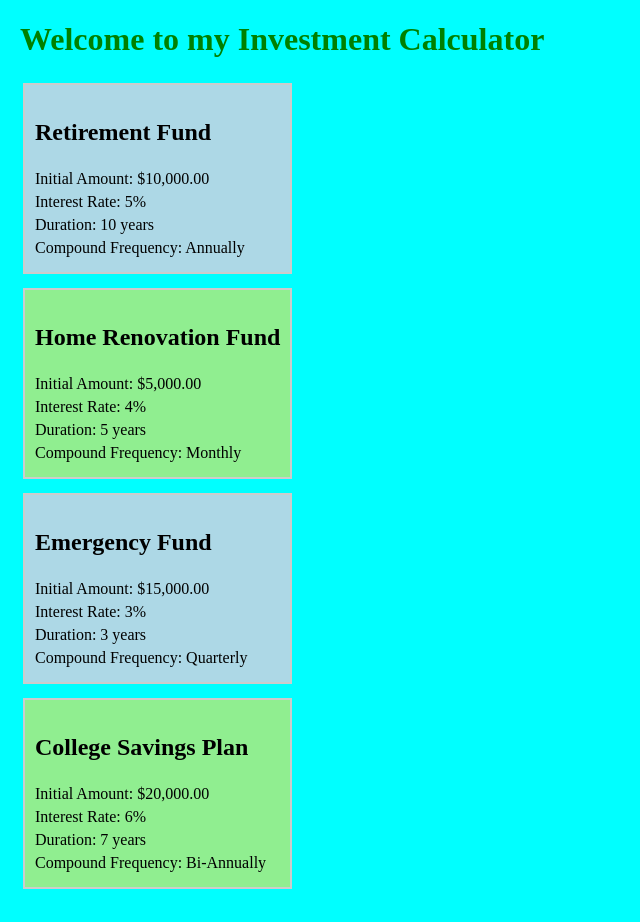
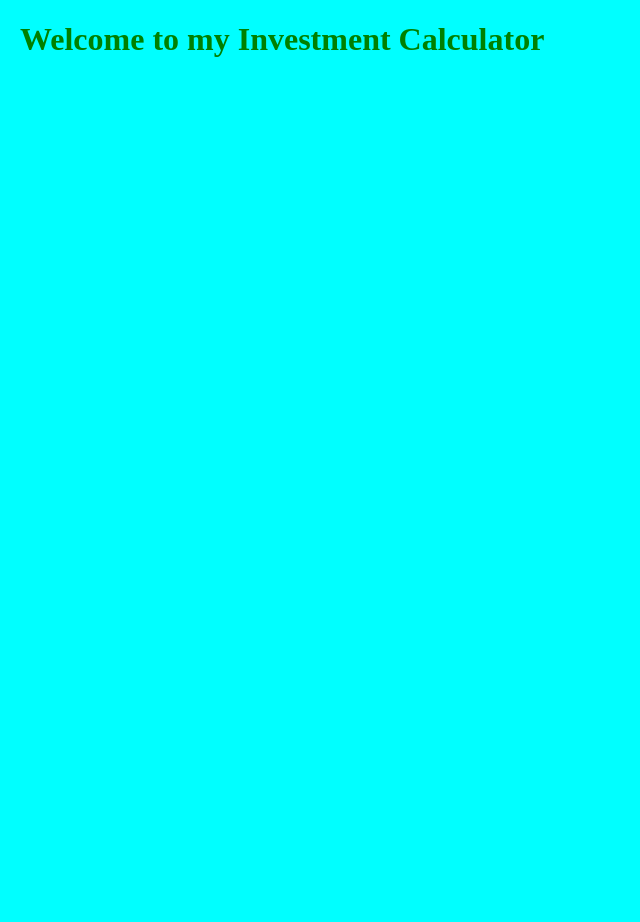
Before and after one commit to DariaDeriagina/-Daria-_-Deriagina-_Learning_Angular, an Angular app in the folder Daria_Deriagina_Learning_Angular/: page / in a window 1280 px wide. Shown: the whole page, without its empty margins (0-640 px from the left). After the commit the page ends 800 px from the top, so only its background shows below. Built offline with nearby package versions, Linux system fonts and the light colour scheme.

Commit message:
Injected InvestmentService into InvestmentListComponent

```diff
--- /dev/null
+++ b/Daria_Deriagina_Learning_Angular/src/app/data/mock-investment.ts
@@ -0,0 +1,37 @@
+import {Investment} from "../models/investment";
+
+export const investmentsList: Investment[] = [
+  {
+    name: 'Retirement Fund',
+    initialAmount: 10000,
+    interestRate: 5,
+    duration: 10,
+    image: 'src/app/assets/images/college.jpeg',
+    compoundFrequency: 'Annually'
+  },
+  {
+    name: 'Home Renovation Fund',
+    initialAmount: 5000,
+    interestRate: 4,
+    duration: 5,
+    image: '../assets/images/homeRenovation.jpeg',
+    compoundFrequency: 'Monthly'
+  },
+  {
+    name: 'Emergency Fund',
+    initialAmount: 15000,
+    interestRate: 3,
+    duration: 3,
+    image:'../assets/images/emergency.jpeg',
+    compoundFrequency: 'Quarterly'
+  },
+  {
+    name: 'College Savings Plan',
+    initialAmount: 20000,
+    interestRate: 6,
+    duration: 7,
+    image: 'src/app/assets/images/college.jpeg',
+    compoundFrequency: 'Bi-Annually'
+
+  }
+];
--- a/Daria_Deriagina_Learning_Angular/src/app/investment-list/investment-list.component.ts
+++ b/Daria_Deriagina_Learning_Angular/src/app/investment-list/investment-list.component.ts
@@ -1,15 +1,8 @@
 import { Component } from '@angular/core';
 import {CommonModule, NgOptimizedImage} from '@angular/common';
 import { InvestmentListItemComponent } from '../investment-list-item/investment-list-item.component';  // Import child component
+import { InvestmentService } from '../services/investment.service'; // Step 7: Import the InvestmentService
 
-interface Investment {
-  name: string;
-  initialAmount: number;
-  interestRate: number;
-  duration: number;
-  compoundFrequency: string;
-  image: string;
-}
 @Component({
   selector: 'app-investment-list',
   standalone: true,
@@ -19,40 +12,8 @@ interface Investment {
 })
 
 export class InvestmentListComponent {
-  // Define the array with 4 content items
-  investments: Investment[] = [
-    {
-      name: 'Retirement Fund',
-      initialAmount: 10000,
-      interestRate: 5,
-      duration: 10,
-      image: 'src/app/assets/images/college.jpeg',
-      compoundFrequency: 'Annually'
-    },
-    {
-      name: 'Home Renovation Fund',
-      initialAmount: 5000,
-      interestRate: 4,
-      duration: 5,
-      image: '../assets/images/homeRenovation.jpeg',
-      compoundFrequency: 'Monthly'
-    },
-    {
-      name: 'Emergency Fund',
-      initialAmount: 15000,
-      interestRate: 3,
-      duration: 3,
-      image:'../assets/images/emergency.jpeg',
-      compoundFrequency: 'Quarterly'
-    },
-    {
-      name: 'College Savings Plan',
-      initialAmount: 20000,
-      interestRate: 6,
-      duration: 7,
-      image: 'src/app/assets/images/college.jpeg',
-      compoundFrequency: 'Bi-Annually'
-
-    }
-  ];
+  // Step 7: Inject the InvestmentService using dependency injection
+  constructor(private investmentService: InvestmentService) {
+    // The constructor is primarily used for dependency injection
+  }
 }
--- /dev/null
+++ b/Daria_Deriagina_Learning_Angular/src/app/services/investment.service.ts
@@ -0,0 +1,21 @@
+import { Injectable } from '@angular/core';
+import {Investment} from "../models/investment";
+import {investmentsList} from "../data/mock-investment";
+import { Observable, of } from 'rxjs';
+ // Update the path as needed
+
+@Injectable({
+  providedIn: 'root'
+})
+export class InvestmentService {
+  private investments: Investment[] = investmentsList; // Local copy of investment data for CRUD operations
+
+  constructor() {}
+
+  // Step 6: Method to return an Observable of the investment array
+  getInvestments(): Observable<Investment[]> {
+    return of(this.investments); // Return an observable that emits mock investment data
+  }
+
+  // Additional CRUD methods can be added here
+}
```
Also changed, not shown: 1 other file (tests, documents, lock files or other folders).
